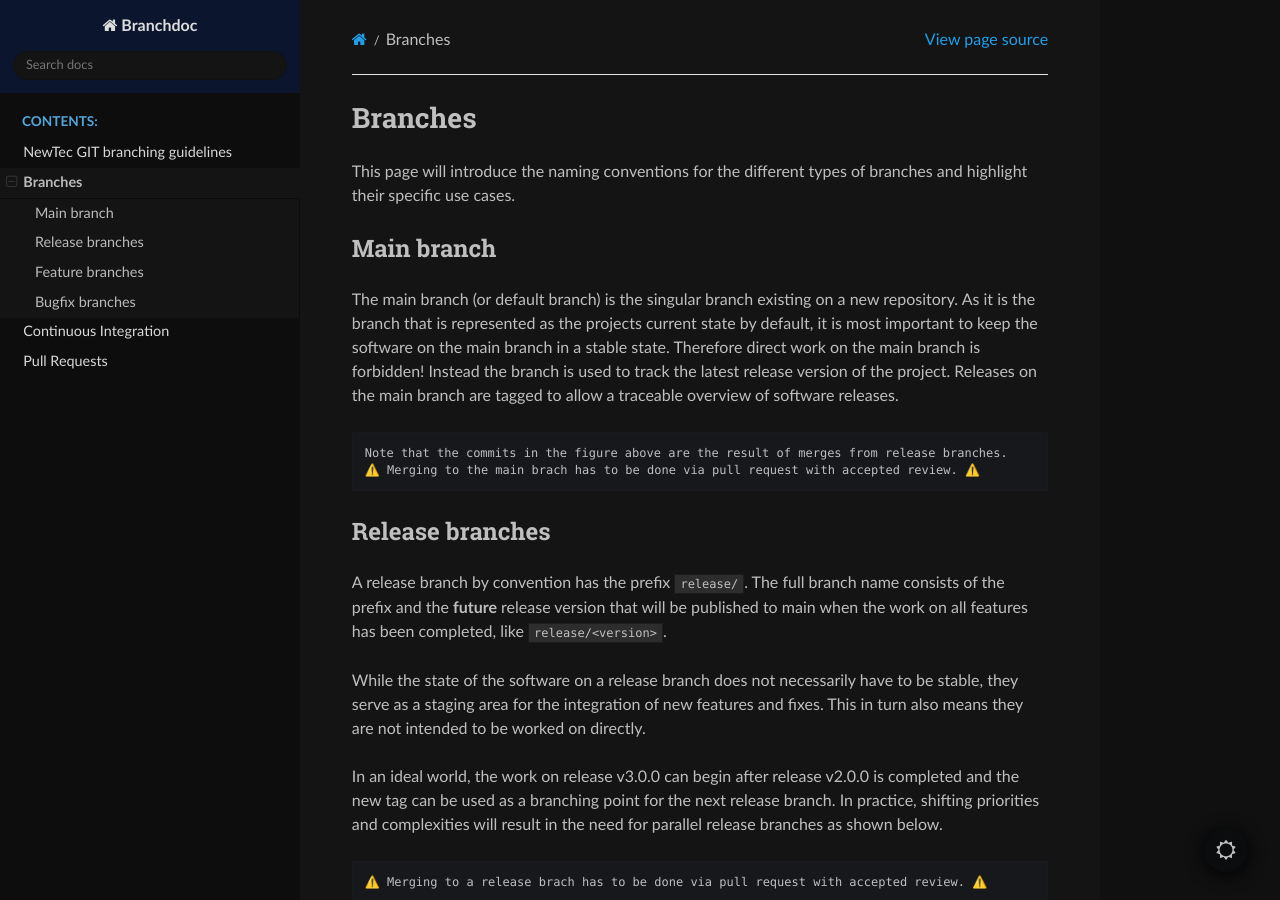
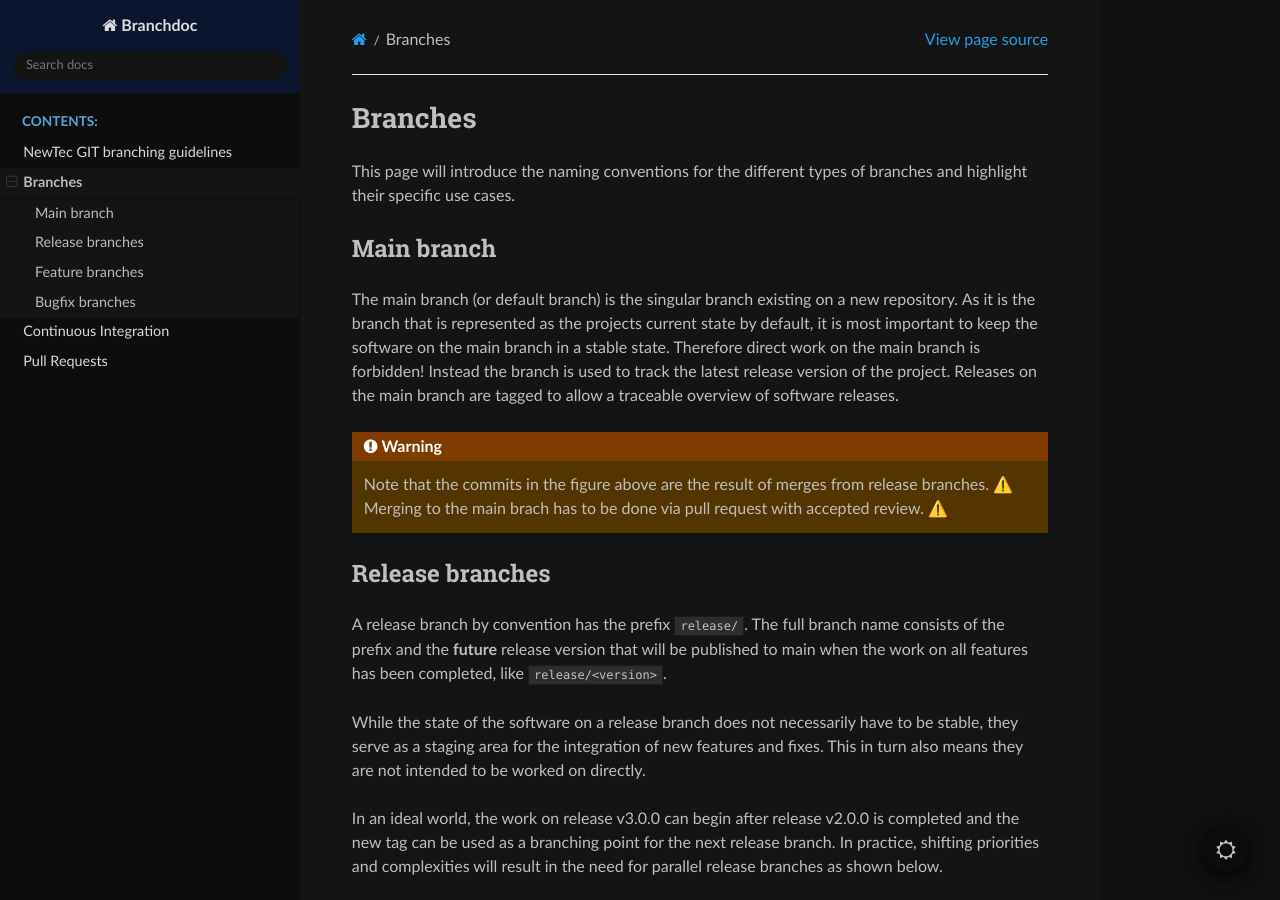
Before and after one commit to LuDubies/branchdoc_io_test, a Sphinx documentation site: the page built from doc/branch_types.md, in a window 1280 px wide and 900 px high. Built offline with Sphinx 7.4.7 and the Read the Docs theme 2.0.0, drawn with Linux system fonts in a browser that asks for light colours.

Commit message:
Fixed notes and warnings

````diff
--- a/doc/branch_types.md
+++ b/doc/branch_types.md
@@ -18,8 +18,10 @@
    commit tag: "v3.0.0"
 ```
 
-    Note that the commits in the figure above are the result of merges from release branches.
-    ⚠️ Merging to the main brach has to be done via pull request with accepted review. ⚠️
+```{warning}
+Note that the commits in the figure above are the result of merges from release branches.
+⚠️ Merging to the main brach has to be done via pull request with accepted review. ⚠️
+```
 
 ## Release branches
 
@@ -64,7 +66,9 @@
    merge release/v3.0.x tag: "v3.0.0"
 ```
 
-    ⚠️ Merging to a release brach has to be done via pull request with accepted review. ⚠️
+```{warning}
+⚠️ Merging to a release brach has to be done via pull request with accepted review. ⚠️
+```
 
 To track fixes for an already released tag, the release branch can be kept in use. See the [bugfix brach section below](#bugfix-branches).
 
````
Also changed, not shown: doc/ci.md (+2 -0 lines), doc/overview.md (+3 -1 lines).
